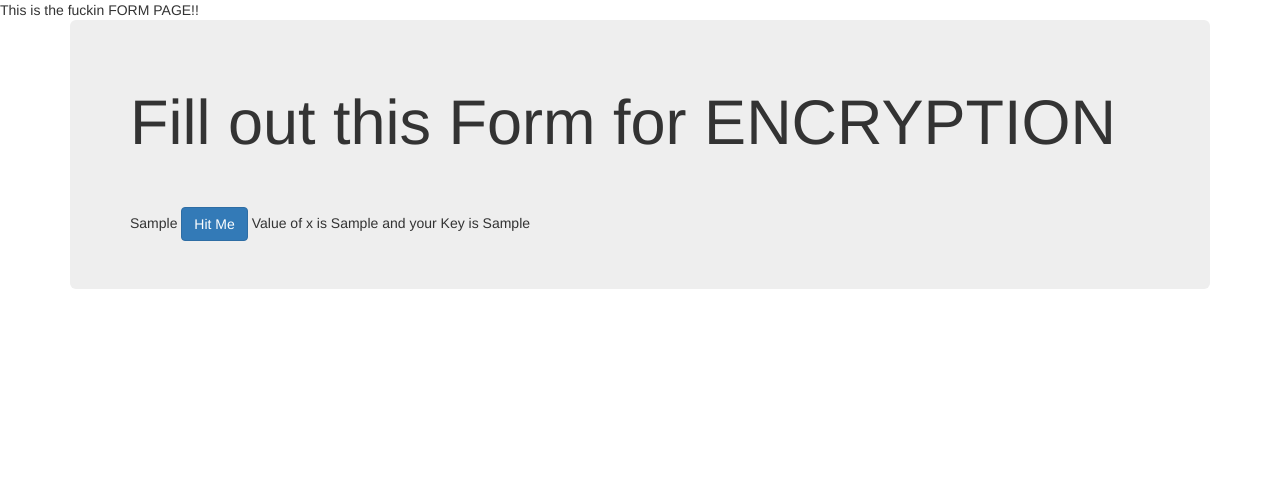
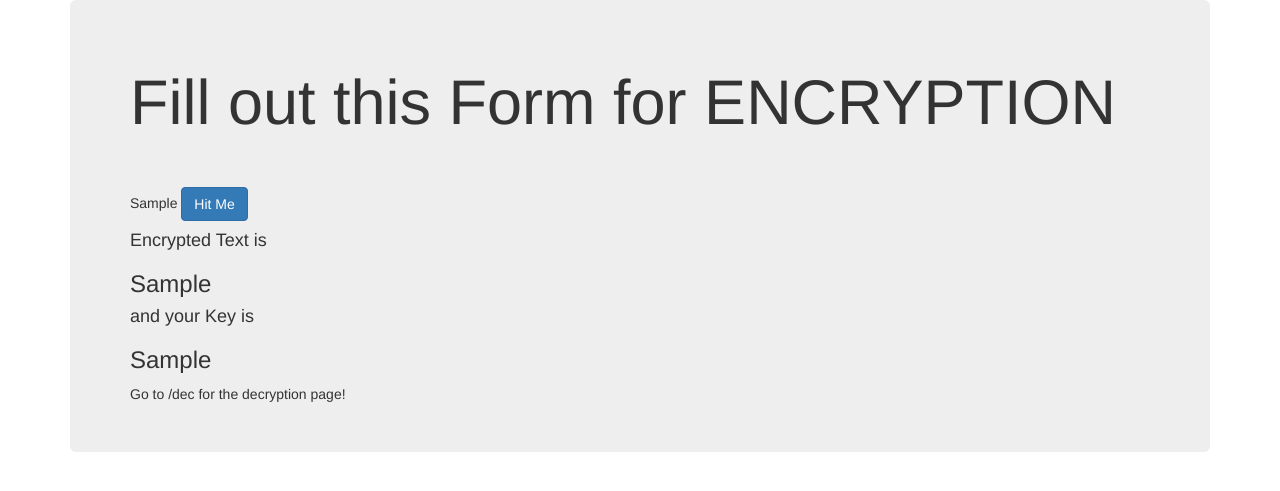
Before and after one commit to DineshDowney/Encryptolo, a Django app: template encrypto/templates/form_1.html in a window 1280 px wide. Shown: the top 491 px of the page. Run offline with Django 3.2, Linux system fonts and the light colour scheme; the template is opened without the code that fills it: most values are stand-ins (such as "Sample title", 1, 10 or a date in 2020); parts of the project's set-up code (start-up, migrations or seed data) failed here and were passed over; some libraries are stand-ins or nearby versions.

Commit message:
Second Commit

```diff
--- a/encrypto/encryptolo/views.py
+++ b/encrypto/encryptolo/views.py
@@ -9,10 +9,10 @@ def index(request):
 
 def FormFun(request):
     FormObj = forms.FormClass()
-
+    x=""
+    y="_____"
     if request.method=='POST':
         FormObj=forms.FormClass(request.POST)
-        x="_____"
         if FormObj.is_valid():
             FormObj.cleaned_data['name']
             para_1=FormObj.cleaned_data['text']
@@ -24,7 +24,7 @@ def FormFun(request):
 
 def FormFun2(request):
     FormObj2=forms.FormClass2()
-    x="_____"
+    x=""
     if request.method=='POST':
         FormObj2=forms.FormClass2(request.POST)
 
--- a/encrypto/templates/form_1.html
+++ b/encrypto/templates/form_1.html
@@ -9,7 +9,6 @@
     <title>Form Page</title>
 </head>
 <body>
-    This is the fuckin FORM PAGE!!
     <div class='container'>
         <div class='jumbotron'>
             <h1>Fill out this Form for ENCRYPTION</h1><br><br>
@@ -17,8 +16,9 @@
                 {{form_dic1.as_p}}
                 {% csrf_token %}
                 <input type="submit" class=' btn btn-primary' value='Hit Me'>
-                Value of x is {{x}} and your Key is {{y}}
+               <h4>Encrypted Text is </h4> <h3>{{x}} </h3><h4>and your Key is </h4><h3>{{y}}</h3>
             </form>
+            Go to /dec for the decryption page!
         </div>
     </div>
 
--- a/encrypto/templates/form_2.html
+++ b/encrypto/templates/form_2.html
@@ -9,7 +9,6 @@
     <title>Form Page</title>
 </head>
 <body>
-    This is the fuckin FORM PAGE!!
     <div class='container'>
         <div class='jumbotron'>
             <h1>Fill out this Form for DECRYPTION</h1><br><br>
```
